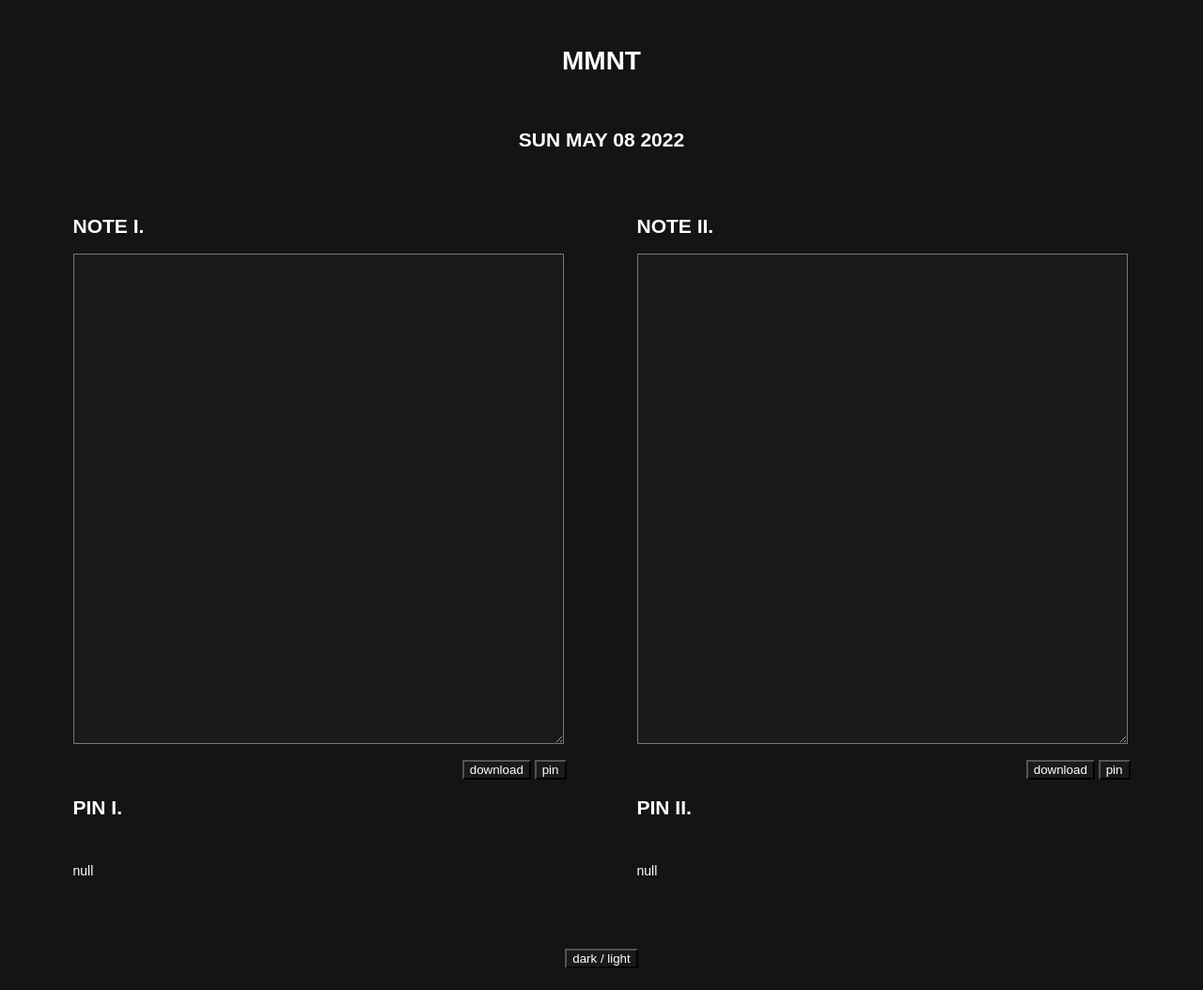
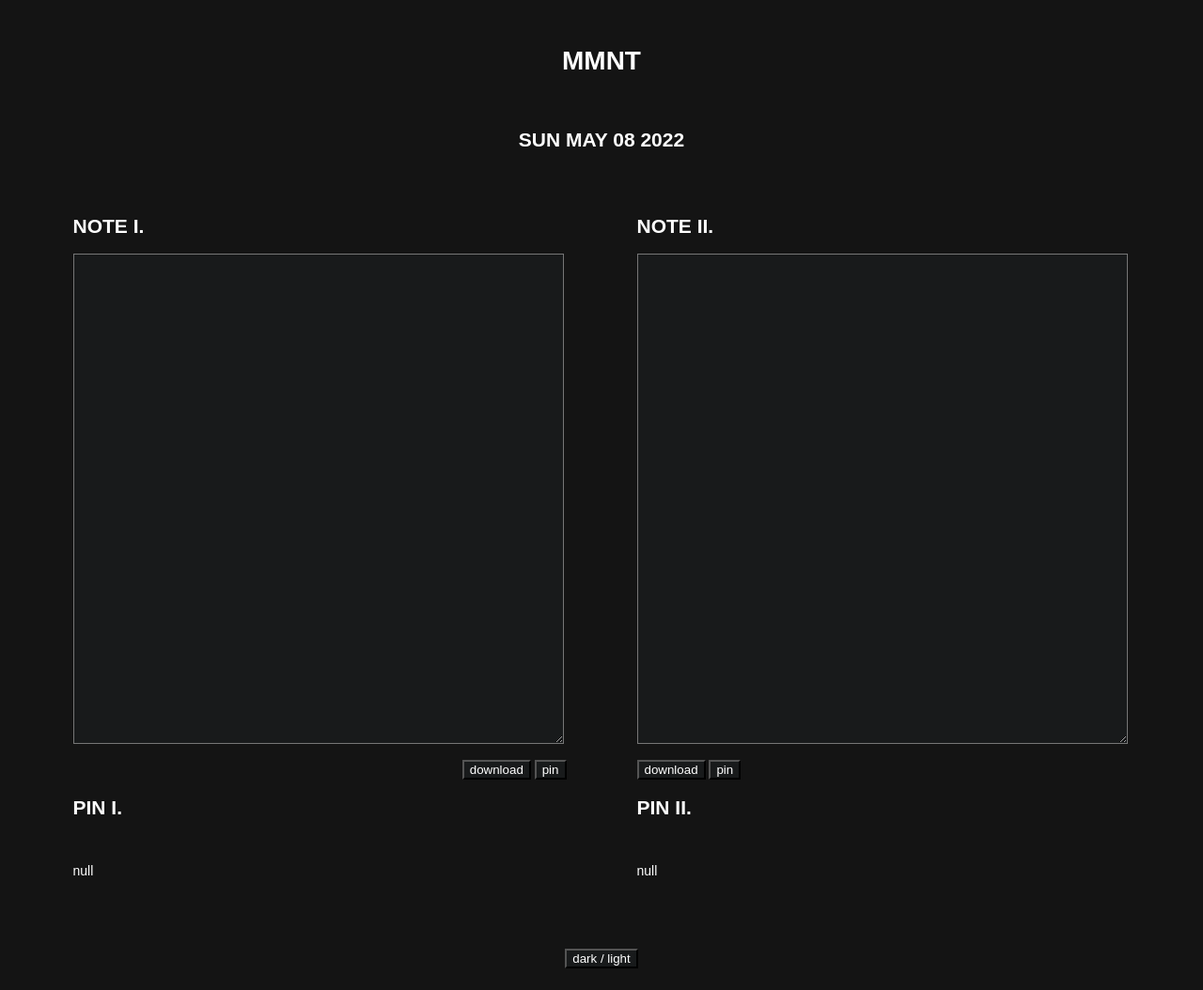
Before and after one commit to alxk0/MMNT, a plain HTML site: page index.html in a window 1280 px wide. Shown: the whole page at 94% size. Drawn offline with nearby package versions, Linux system fonts and the light colour scheme.

Commit message:
Update index.html

```diff
--- a/index.html
+++ b/index.html
@@ -5,14 +5,16 @@
         <title>MMNT</title>
         <meta charset="UTF-8">
         <meta name="viewport" content="width=device-width, initial-scale=1.0">
+
         <link rel="preconnect" href="https://fonts.googleapis.com">
         <link rel="preconnect" href="https://fonts.gstatic.com" crossorigin>
         <link href="https://fonts.googleapis.com/css2?family=IBM+Plex+Sans+Arabic:wght@100&display=swap" rel="stylesheet">
         <script src="https://ajax.googleapis.com/ajax/libs/jquery/3.6.0/jquery.min.js"></script>
+
         <script src="js/jquery.js"></script>
         <link href="css/style.css" rel="stylesheet">
     </head>
-    <!-- load text into text1 + text2 -->
+
     <body>
         <div class = "header">
             <p>&nbsp;</p>
@@ -56,7 +58,7 @@
                     <!-- text input -->
                     <textarea data-store="2" style="width: 500px; height: 500px;" id="txtinput2" rows="9" wrap="virtual" cols=48></textarea><br>
                     <!-- buttons -->
-                    <p align="right">
+                    <p>
                     <input type="button" value="download" onclick='dl(document.getElementById("txtinput2").value)'>
                     <input type="button" value="pin" onclick="pin2();">
                     <script src="js/pin.js"></script>
```
